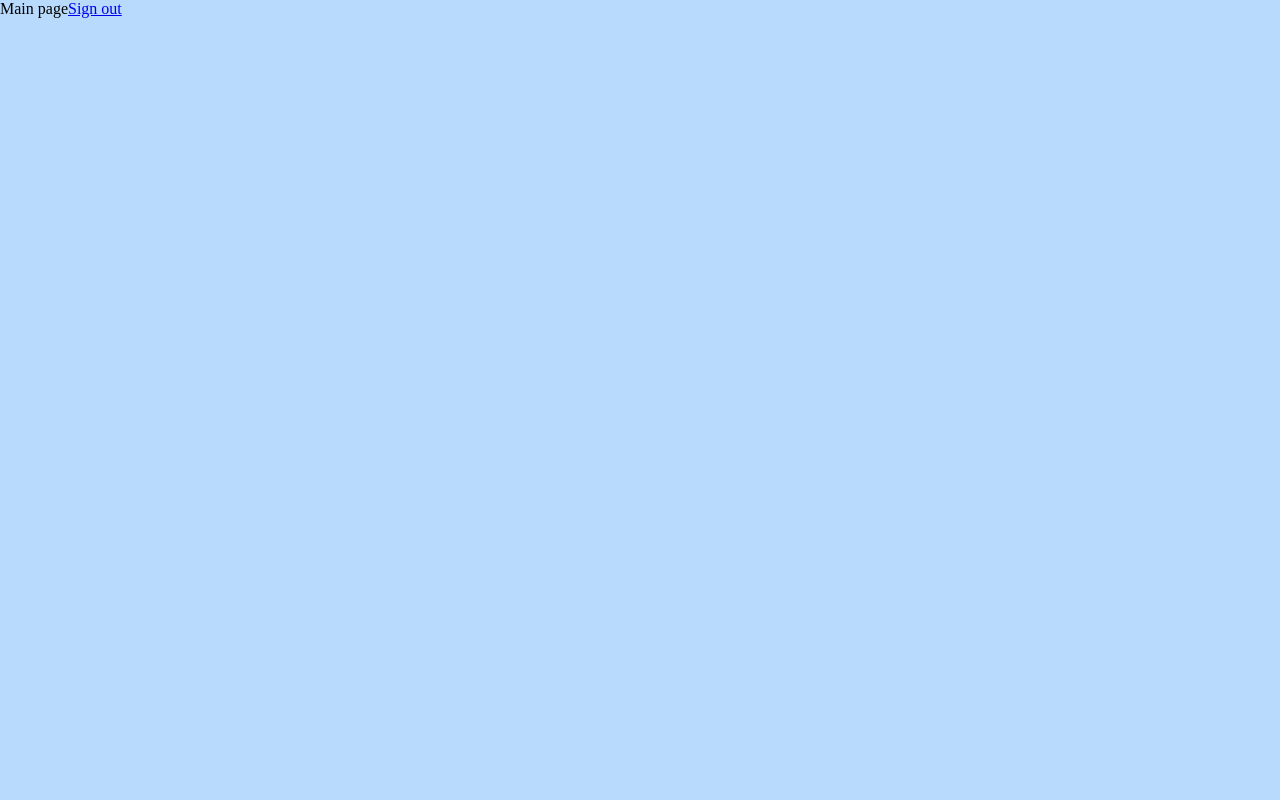
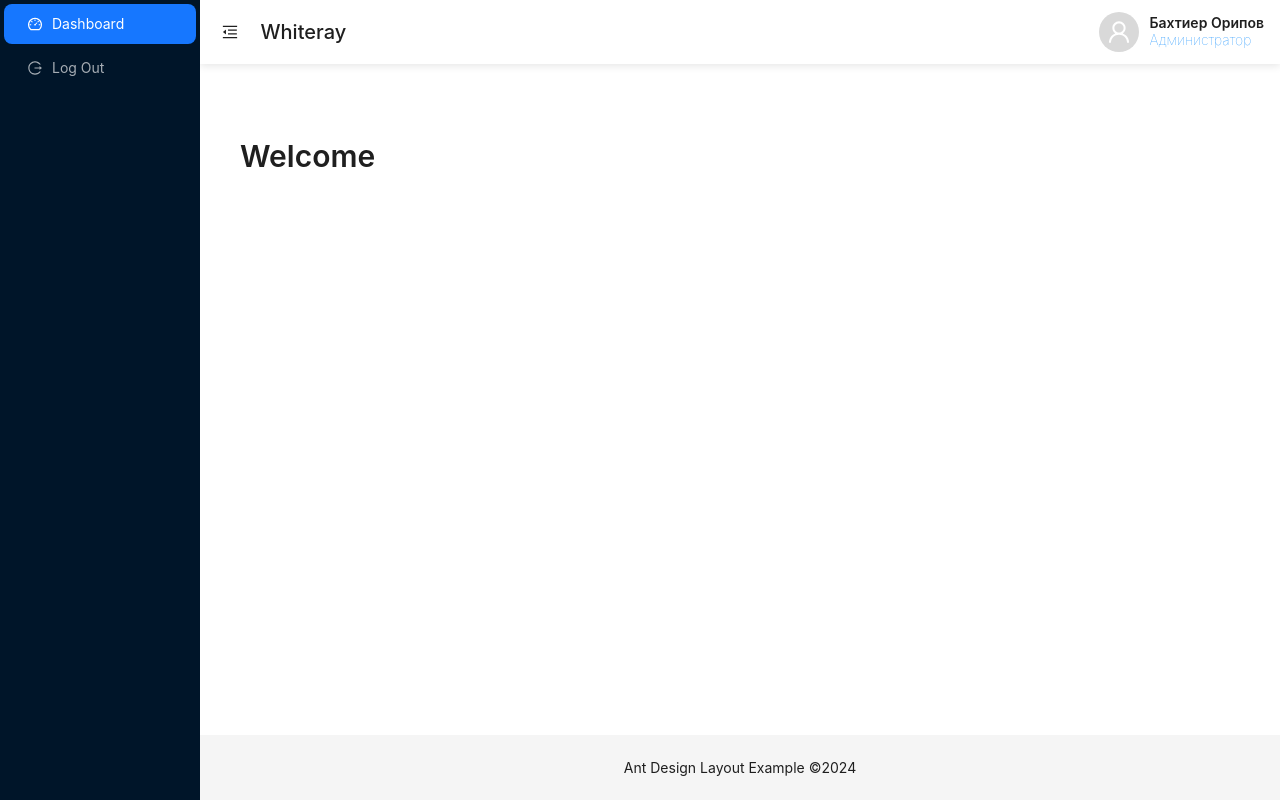
Before and after one commit to Sardorxon9/wr1, a React (Vite) app: page /mainpage in a window 1280 px wide. Built offline with nearby package versions, Linux system fonts and the light colour scheme.

Commit message:
UI for main page
All data static string!

```diff
--- /dev/null
+++ b/src/components/main-page/mainPage.css
@@ -0,0 +1,62 @@
+/* Style for the main layout container */
+.site-layout {
+    background: #fff;
+  }
+
+  /* Style for the header background */
+  .header {
+    background: #fff;
+    display: flex;
+    align-items: center;
+    padding: 0 24px;
+    box-shadow: 0 2px 8px rgba(0, 0, 0, 0.1); /* Soft shadow for visual separation */
+  }
+
+  /* Header content container */
+  .header-content {
+    display: flex;
+    justify-content: space-between;
+    width: 100%;
+    align-items: center;
+  }
+
+  /* Left side of the header */
+  .header-left {
+    font-size: 20px;
+    font-weight: 500; /* Less bold font weight */
+  }
+
+  /* User data container */
+  .userdata {
+    display: flex;
+    align-items: center;
+    margin-left: auto; /* Align user data to the right */
+    margin-right: 16px; /* Add margin to the right side */
+  }
+
+  /* User info */
+  .user-info {
+    margin-left: 10px;
+    display: flex;
+    flex-direction: column;
+    justify-content: center;
+    line-height: 1; /* Override the default line-height */
+  }
+
+  /* User name text */
+  .user-name {
+    line-height: 1.2; /* Set a specific line-height for the user name */
+  }
+
+  /* User role text */
+  .user-role {
+    font-size: 14px;
+    color: #1890ff !important; /* Primary blue color with high specificity */
+    font-weight: lighter;
+    line-height: 1.2; /* Set a specific line-height for the user role */
+  }
+
+  /* User avatar */
+  .user-avatar {
+    background: #d9d9d9; /* Gray circle */
+  }
--- a/src/components/main-page/mainPage.jsx
+++ b/src/components/main-page/mainPage.jsx
@@ -1,17 +1,65 @@
-import React from 'react';
+import React, { useState } from 'react';
+import { Layout, Menu, Typography, Avatar, Space, Button } from 'antd';
 import { Link } from 'react-router-dom';
+import { DashboardOutlined, LogoutOutlined, UserOutlined, MenuFoldOutlined, MenuUnfoldOutlined } from '@ant-design/icons';
+import './mainPage.css';
 
-
+const { Header, Sider, Content, Footer } = Layout;
+const { Title, Text } = Typography;
 
 const MainPage = () => {
+  const [collapsed, setCollapsed] = useState(false);
 
   return (
-    <div className='main-container'>
-        <span>Main page</span><br />
-        <Link to="/">
-            Sign out
-        </Link>
-    </div>
+    <Layout style={{ minHeight: '100vh' }}>
+      <Sider trigger={null} collapsible collapsed={collapsed}>
+        <div className="logo" />
+        <Menu theme="dark" defaultSelectedKeys={['1']} mode="inline">
+          <Menu.Item key="1" icon={<DashboardOutlined />}>
+            <Link to="/dashboard">Dashboard</Link>
+          </Menu.Item>
+          <Menu.Item key="2" icon={<LogoutOutlined />}>
+            <Link to="/">Log Out</Link>
+          </Menu.Item>
+        </Menu>
+      </Sider>
+      <Layout className="site-layout">
+        <Header className="header" style={{ padding: 0 }}>
+          <Button
+            type="text"
+            icon={collapsed ? <MenuUnfoldOutlined /> : <MenuFoldOutlined />}
+            onClick={() => setCollapsed(!collapsed)}
+            style={{
+              fontSize: '16px',
+              width: 64,
+              height: 64,
+            }}
+          />
+          <div className="header-content">
+            <div className="header-left">Whiteray</div>
+            <div className="userdata">
+              <Avatar size="large" icon={<UserOutlined />} className="user-avatar" />
+              <Space direction="vertical" size={0} className="user-info">
+                <Text className="user-name" strong>Бахтиер Орипов</Text>
+                <Text className="user-role">Администратор</Text>
+              </Space>
+            </div>
+          </div>
+        </Header>
+        <Content
+          style={{
+            margin: '24px 16px',
+            padding: 24,
+            minHeight: 360,
+            background: '#fff',
+            borderRadius: '8px',
+          }}
+        >
+          <Title level={2}>Welcome</Title>
+        </Content>
+        <Footer style={{ textAlign: 'center' }}>Ant Design Layout Example ©2024</Footer>
+      </Layout>
+    </Layout>
   );
 };
 
```
